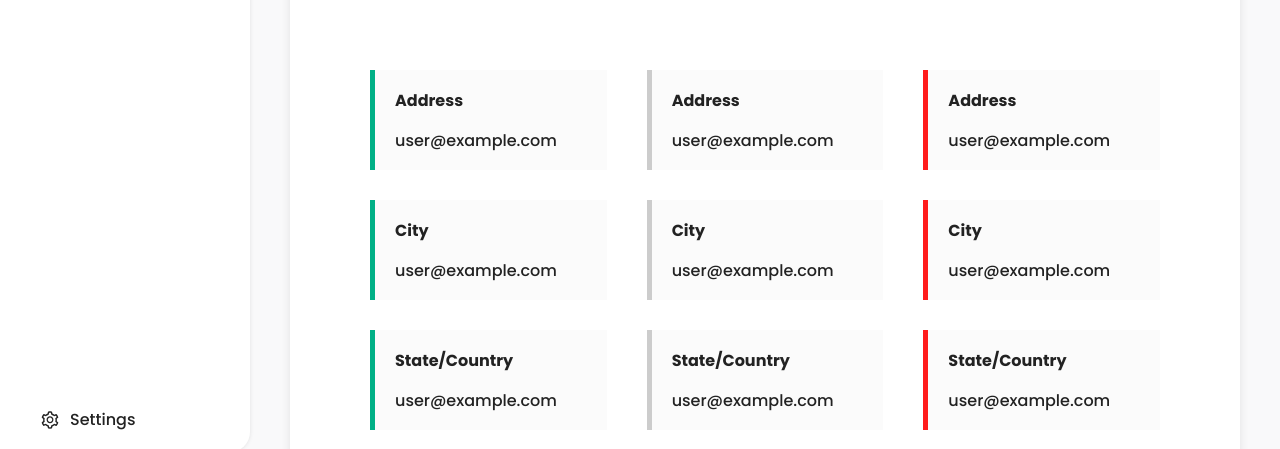
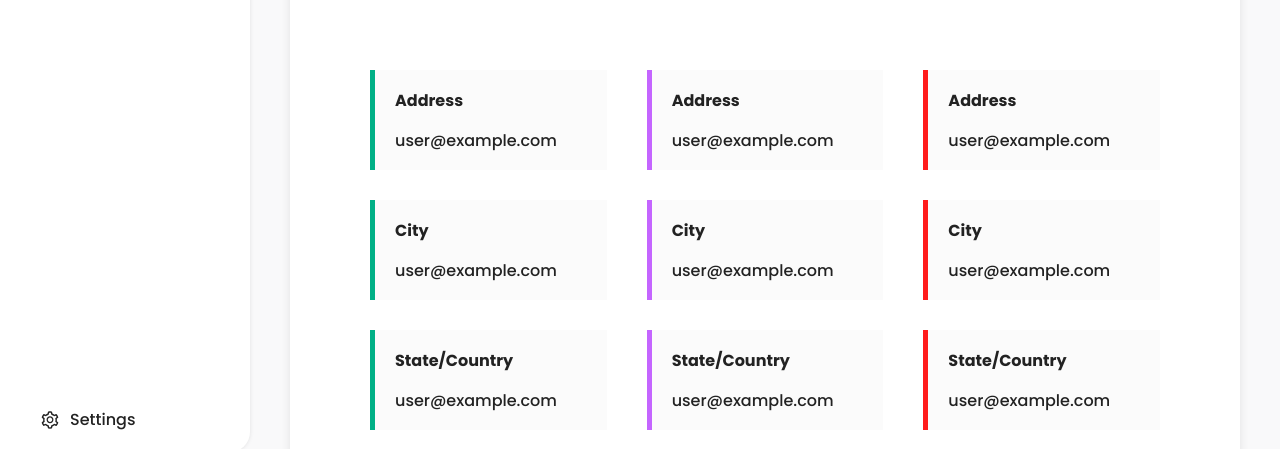
Before and after one commit to GabrielNatan/finance, a React (Create React App) app: page /settings in a window 1280 px wide. Shown: the part 348-797 px from the top of the page. Built offline with nearby package versions, Linux system fonts and the light colour scheme; no server answers; sample sign-in values are in the browser's storage.

Commit message:
style: add color purple

```diff
--- a/src/style/theme.ts
+++ b/src/style/theme.ts
@@ -12,6 +12,8 @@ export const lightTheme = {
   green30: '#00B0864D',
   red: '#FF1B1B',
   red30: '#FF1B1B4D',
+  roxo: '#C465FF',
+  roxo30: '#C465FF4D',
   white: '#FFFFFF'
 }
 
@@ -29,5 +31,7 @@ export const darkTheme = {
   green30: '#00B0864D',
   red: '#FF1B1B',
   red30: '#FF1B1B4D',
+  roxo: '#C465FF',
+  roxo30: '#C465FF4D',
   white: '#FFFFFF'
 }
```
